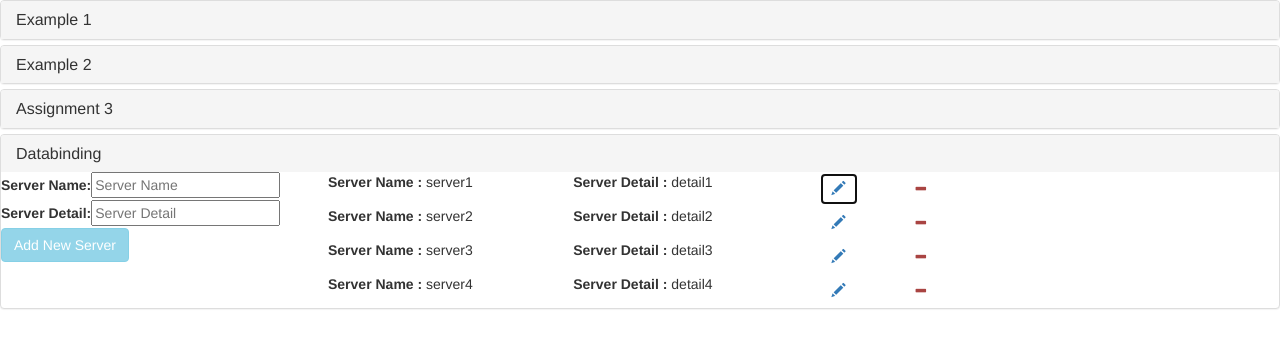
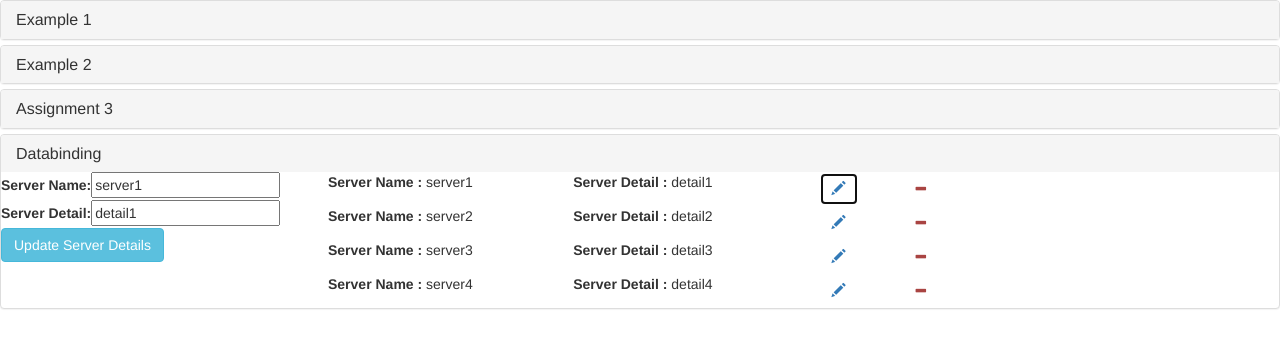
Before and after one commit to singhavneesh18/my-first-app, an Angular app: page / in a window 1280 px wide. Both pictures are taken after a click on the button 838 px from the left and 189 px from the top of the page. Shown: the top 348 px of the page. Built offline with nearby package versions, Linux system fonts and the light colour scheme.

Commit message:
Updated databinding example part-1

```diff
--- a/src/app/databinding/parent/parent.component.html
+++ b/src/app/databinding/parent/parent.component.html
@@ -1,8 +1,8 @@
 <div class="row">
     <div class="col-md-3">
-        <app-server-detail (onAddServer)="addServer($event)"></app-server-detail>
+        <app-server-detail (onAddServer)="addServer($event)" [server]="server"></app-server-detail>
     </div>
     <div class="col-md-9">
-        <app-server-list [serverList]= "servers" (deleteServer)="deleteServer($event)"></app-server-list>
+        <app-server-list [serverList]= "servers" (deleteServer)="deleteServer($event)" (editServer)="editServer($event)"></app-server-list>
     </div>
 </div>
--- a/src/app/databinding/parent/parent.component.ts
+++ b/src/app/databinding/parent/parent.component.ts
@@ -1,5 +1,5 @@
 import { Component, OnInit } from '@angular/core';
-import { Server } from '../server.model';
+import { Server, ServerDetails } from '../server.model';
 
 @Component({
   selector: 'app-parent',
@@ -11,6 +11,8 @@ export class ParentComponent implements OnInit {
     new Server('server1', 'detail1'), new Server('server2', 'detail2'),
     new Server('server3', 'detail3'),new Server('server4', 'detail4'),
   ];
+
+  server: Server = new Server('', '');
 
   constructor() { }
 
@@ -25,4 +27,8 @@ export class ParentComponent implements OnInit {
     this.servers.splice(serverIndex, 1);
   }
 
+  editServer(serverDetails: ServerDetails) {
+    this.server = serverDetails.server;
+   }
+
 }
--- a/src/app/databinding/parent/server-detail/server-detail.component.html
+++ b/src/app/databinding/parent/server-detail/server-detail.component.html
@@ -1,5 +1,11 @@
 <label for="name">Server Name:</label>
-    <input type="text" #serverName placeholder="Server Name" (input)="checkBtnStatus(serverName, serverDetail)"><br>
+<input type="text" [(ngModel)]="server.serverName" placeholder="Server Name"
+    (input)="checkBtnStatus(server.serverName, server.serverDetail)"><br>
 <label for="detail">Server Detail:</label>
-    <input type="text" #serverDetail placeholder="Server Detail" (input)="checkBtnStatus(serverName, serverDetail)"><br>
-<button class="btn btn-info" [disabled]="serverButtonDisabled" (click)="addServer(serverName, serverDetail)"> {{serverButtonDesc}} </button>
+<input type="text" [(ngModel)]="server.serverDetail" placeholder="Server Detail"
+    (input)="checkBtnStatus(server.serverName, server.serverDetail)"><br>
+<button class="btn btn-info" [disabled]="serverButtonDisabled"
+    (click)="addServer(server.serverName, server.serverDetail)" *ngIf="!hideUpdateBtn"> {{serverButtonDesc}} </button>
+<button class="btn btn-info" [disabled]="serverButtonDisabled" (click)="updateServerDetails()" *ngIf="hideUpdateBtn">
+    Update Server Details
+</button>
--- a/src/app/databinding/parent/server-detail/server-detail.component.ts
+++ b/src/app/databinding/parent/server-detail/server-detail.component.ts
@@ -1,4 +1,4 @@
-import { Component, EventEmitter, OnInit, Output } from '@angular/core';
+import { Component, EventEmitter, Input, OnChanges, OnInit, Output, SimpleChanges } from '@angular/core';
 import { Server } from '../../server.model';
 
 @Component({
@@ -6,28 +6,51 @@ import { Server } from '../../server.model';
   templateUrl: './server-detail.component.html',
   styleUrls: ['./server-detail.component.css']
 })
-export class ServerDetailComponent implements OnInit {
+export class ServerDetailComponent implements OnInit, OnChanges {
+
+  @Input('server') server: Server = new Server('', '');
+
+  // server: Server = new Server('','');
 
   @Output() onAddServer: EventEmitter<Server> = new EventEmitter();
 
   serverButtonDesc: string = 'Add New Server';
   serverButtonDisabled: boolean = true;
+  hideUpdateBtn: boolean = false;
 
   constructor() { }
 
   ngOnInit(): void {
   }
 
-  addServer(serverName: HTMLInputElement, serverDetail: HTMLInputElement) {
-    this.onAddServer.emit(new Server(serverName.value, serverDetail.value));
-    serverName.value = '';
-    serverDetail.value = '';
+  ngOnChanges(changes: SimpleChanges): void {
+    this.updateServerTriggered(changes['server'].currentValue);
+  }
+
+  addServer(serverName: string, serverDetail: string) {
+    this.onAddServer.emit(new Server(serverName, serverDetail));
+    this.server = new Server('', '');
     this.serverButtonDisabled = true;
   }
 
-  checkBtnStatus(serverName: HTMLInputElement, serverDetail: HTMLInputElement) {
-    console.log('serverName: ', serverName.value, ' serverDetail: ', serverDetail.value);
-    this.serverButtonDisabled = (serverName.value.length == 0 || serverDetail.value.length == 0) ? true : false;
-   }
+  updateServerTriggered(server: Server) {
+    if (!this.validateServerInput(server.serverName, server.serverDetail)) {
+      this.hideUpdateBtn = true;
+      this.serverButtonDisabled = false;
+    }
+  }
 
+  checkBtnStatus(serverName: string, serverDetail: string) {
+    this.serverButtonDisabled = this.validateServerInput(serverName, serverDetail) ? true : false;
+  }
+
+  private validateServerInput(serverName: string, serverDetail: string) {
+    return serverName.length == 0 || serverDetail.length == 0;
+  }
+
+  updateServerDetails() {
+    this.server = new Server('', '');
+    this.hideUpdateBtn = false;
+    this.serverButtonDisabled = true;
+  }
 }
--- a/src/app/databinding/parent/server-list/server-list.component.html
+++ b/src/app/databinding/parent/server-list/server-list.component.html
@@ -1,6 +1,6 @@
 <div class="row" *ngFor="let server of servers; let i= index">
     <div class="col-md-3"><label for="serverName">Server Name : </label>&nbsp;{{server.serverName}}</div>
     <div class="col-md-3"><label for="serverDetail">Server Detail : </label>&nbsp;{{server.serverDetail}}</div>
-    <div class="col-md-1"><button class="btn btn-link"><span class="glyphicon glyphicon-pencil text-primary"></span></button></div>
+    <div class="col-md-1"><button class="btn btn-link" (click)="editServer.emit({serverIndex: i, server: server})"><span class="glyphicon glyphicon-pencil text-primary"></span></button></div>
     <div class="col-md-1"><button class="btn btn-link" (click)="deleteServer.emit(i)"><span class="glyphicon glyphicon-minus text-danger"></span></button></div>
 </div>
--- a/src/app/databinding/parent/server-list/server-list.component.ts
+++ b/src/app/databinding/parent/server-list/server-list.component.ts
@@ -1,5 +1,5 @@
 import { Component, Input, OnInit, Output, EventEmitter } from '@angular/core';
-import { Server } from '../../server.model';
+import { Server, ServerDetails } from '../../server.model';
 
 @Component({
   selector: 'app-server-list',
@@ -12,6 +12,8 @@ export class ServerListComponent implements OnInit {
 
   @Output('deleteServer') deleteServer: EventEmitter<number> = new EventEmitter();
 
+  @Output('editServer') editServer: EventEmitter<ServerDetails> = new EventEmitter();
+
   constructor() { }
 
   ngOnInit(): void {
--- a/src/app/databinding/server.model.ts
+++ b/src/app/databinding/server.model.ts
@@ -2,3 +2,7 @@
 export class Server {
     constructor(public serverName: string, public serverDetail: string) { }
 }
+
+export class ServerDetails {
+    constructor(public serverIndex: number, public server: Server) {}
+}
```
